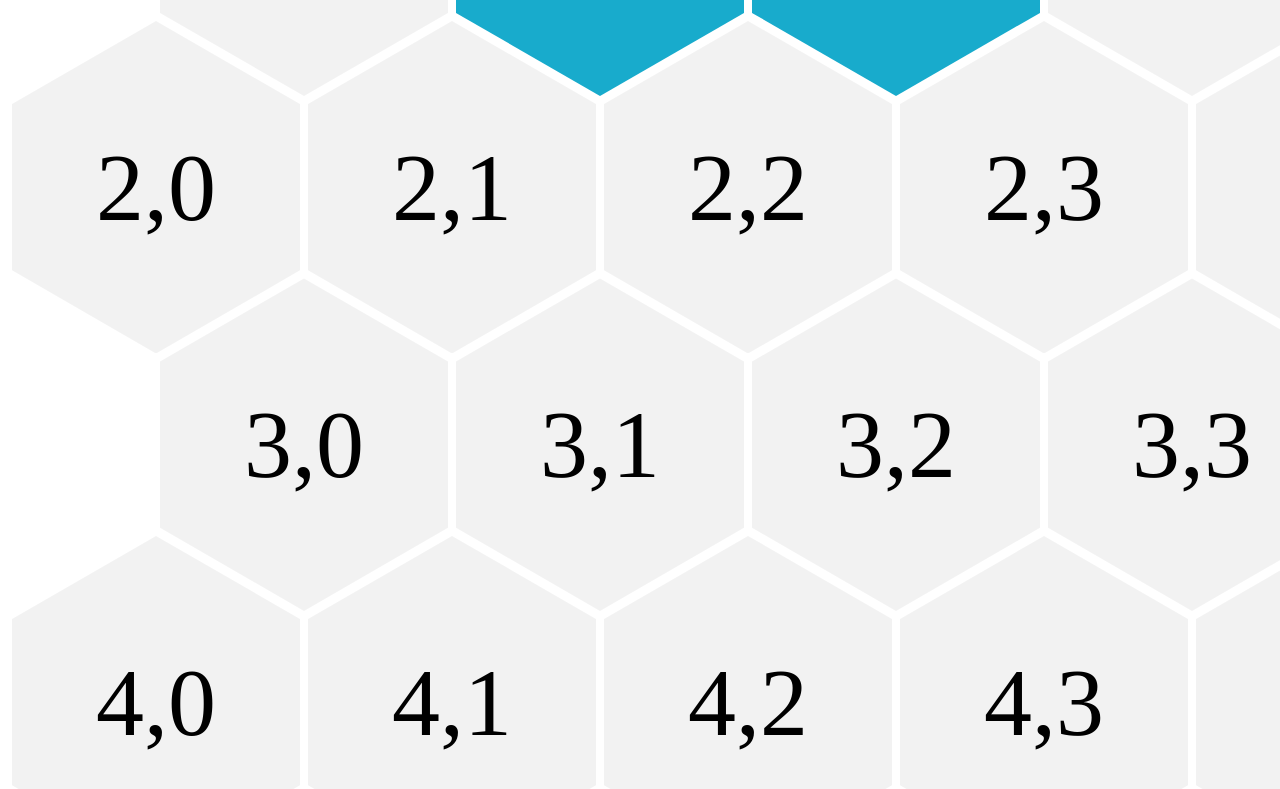
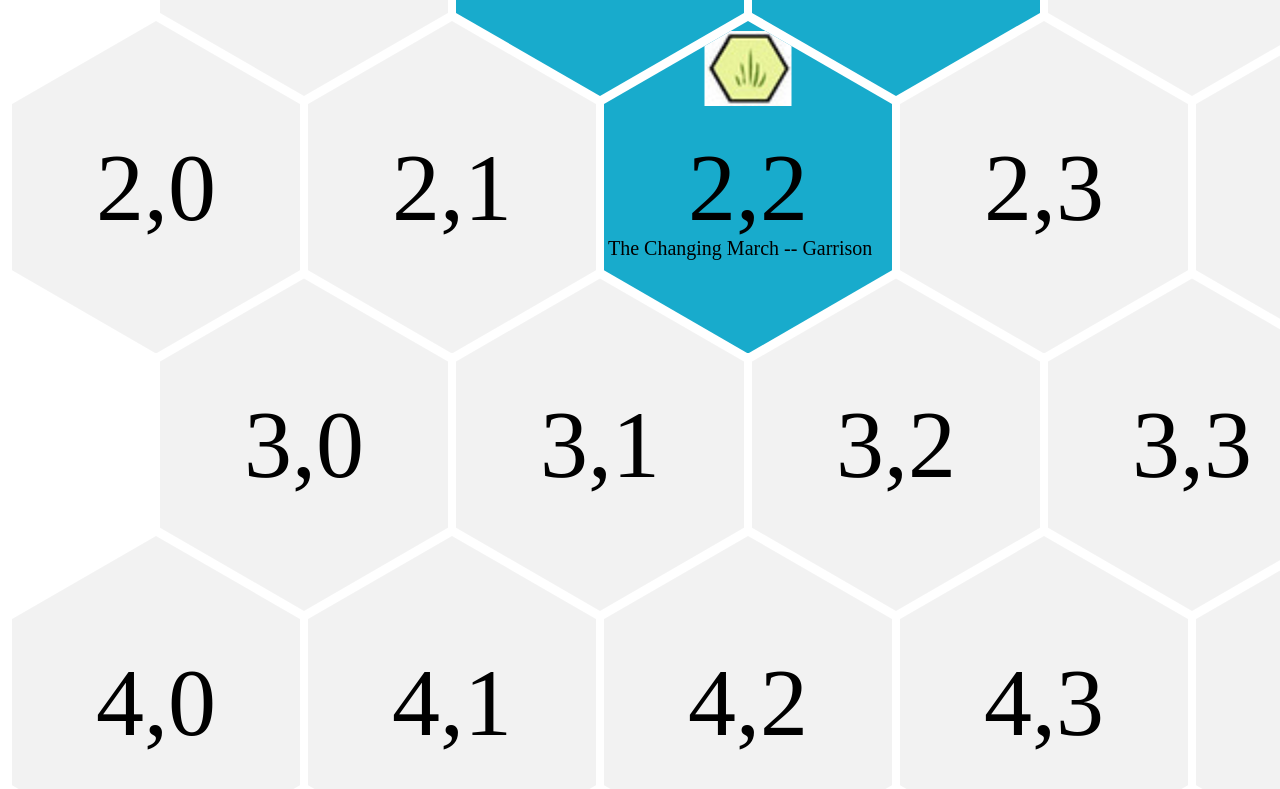
Before and after one commit to masternone/WH40K_Map_Campaign, a website built with webpack: page map/map.html in a window 1280 px wide. Shown: the part 506-1295 px from the top of the page. Built offline with nearby package versions, Linux system fonts and the light colour scheme.

Commit message:
map updates

```diff
--- a/map/data.ts
+++ b/map/data.ts
@@ -11,13 +11,19 @@ export const topographyData: HexData = {
   hill: [
     [1, 2],
     [1, 'f'],
+    [2, 'f'],
   ],
   forest: [
+    [8, 1],
     ['c', 'd'],
     ['c', 'e'],
     ['e', 'f'],
   ],
-  plain: [[1, 1]],
+  plain: [
+    [1, 1],
+    [2, 2],
+    [7, 8],
+  ],
   desert: [
     [7, 7],
     [8, 0],
@@ -26,31 +32,53 @@ export const topographyData: HexData = {
 };
 
 export const enhancements: HexData = {
-  factory: [],
+  factory: [
+    [1, 2],
+    [1, 'f'],
+    [9, 'f'],
+  ],
   fortification: [['e', 'f']],
 };
 
 export const ownership: HexData = {
+  'dewayne-bailiff': [['f', 0]],
   'edward-grant': [
     [1, 1],
     [1, 2],
+    [2, 2],
   ],
-  'jayson-rittersdorf': [[8, 0]],
+  'jayson-rittersdorf': [
+    [8, 0],
+    [8, 1],
+  ],
   'joel-david': [[9, 'f']],
-  'jaleh-noah': [[1, 'f']],
+  'jaleh-noah': [
+    [1, 'f'],
+    [2, 'f'],
+  ],
   'rob-mountney': [['e', 'f']],
-  'jon-arford': [[7, 7]],
+  'jon-arford': [
+    [7, 7],
+    [7, 8],
+  ],
   'shad-feenstra': [
     ['c', 'd'],
     ['c', 'e'],
   ],
 };
 export const orderOfBattles: HexData = {
-  'edward-grant': [[1, 2, 'Tzican Infiltrators -- Garrison']],
-  'joel-david': [[9, 'f', '-- build factory (1/2)']],
-  'jaleh-noah': [[1, 'f', '--build factory (1/2)']],
-  'jayson-rittersdorf': [[8, 0, ' -- move (1/2)']],
+  'dewayne-bailiff': [['f', 0, '-- move (1/3']],
+  'edward-grant': [
+    [1, 2, 'Tzican Infiltrators -- Garrison'],
+    [2, 2, 'The Changing March -- Garrison'],
+  ],
+  'joel-david': [[9, 'f', '-- move (2/3) -- Garrison']],
+  'jaleh-noah': [
+    [1, 'f', '-- Garrison'],
+    [2, 'f', '-- Garrison'],
+  ],
+  'jayson-rittersdorf': [[8, 1, ' -- Garrison']],
   'rob-mountney': [['e', 'f', ' -- Garrison']],
-  'jon-arford': [[7, 7, ' -- move (1/2)']],
+  'jon-arford': [[7, 8, ' -- Garrison']],
   'shad-feenstra': [['c', 'd', '-- Garrison']],
 };
--- a/map/map.css
+++ b/map/map.css
@@ -97,6 +97,11 @@
   font-size: 20px;
 }
 
+.row .hexagon.dewayne-bailiff,
+.dewayne-bailiff {
+  background-color: #bbbb7f;
+}
+
 .row .hexagon.edward-grant,
 .edward-grant {
   background-color: #18abcc;
```
Also changed, not shown: 1 other file.
